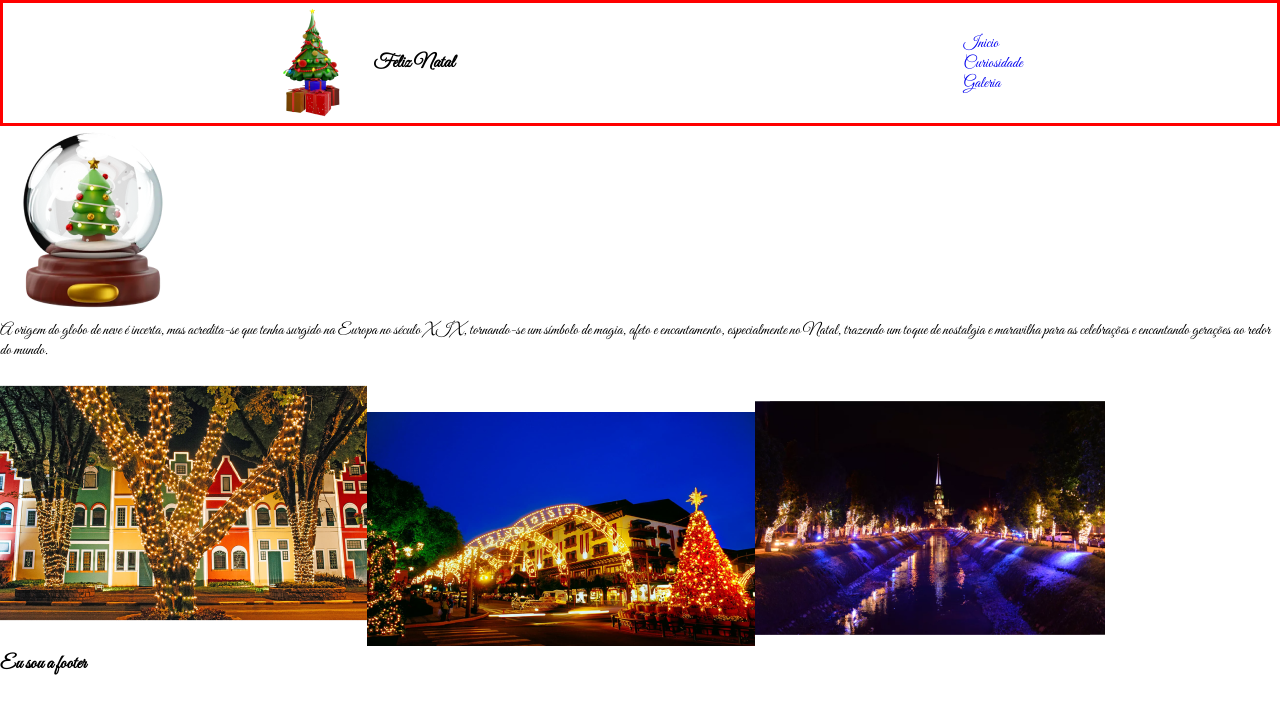
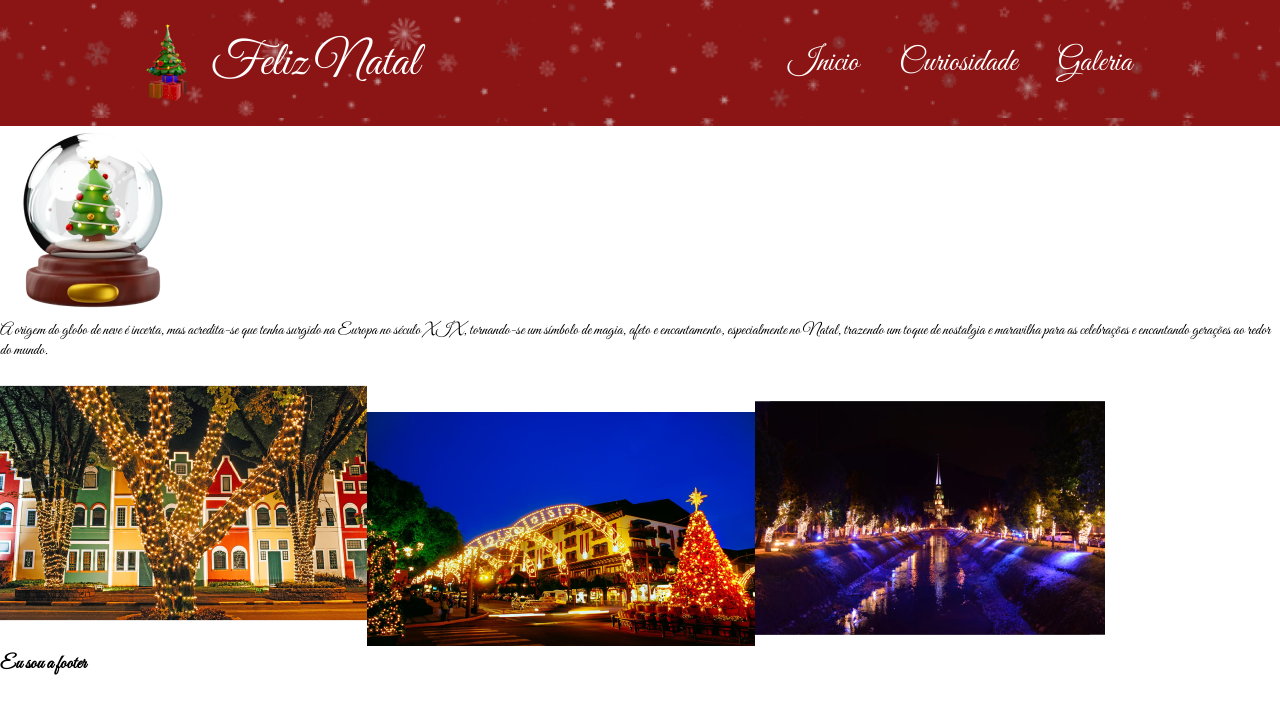
Before and after one commit to viannaingrid/desafio_natal, a React (Vite) app: page / in a window 1280 px wide. Shown: the top 714 px of the page. Built offline with nearby package versions, Linux system fonts and the light colour scheme.

Commit message:
:lipstick: add style to header

```diff
--- a/src/Components/Header/header.module.scss
+++ b/src/Components/Header/header.module.scss
@@ -1,13 +1,47 @@
 header {
-    border: solid red;
     display: flex;
     justify-content: space-around;
     align-items: center;
     height: 15.75vh;
+    background-color: #8B1414;
+    background-image: url('../../assets/brilhos-fundo-nav.png');
 }
 
 .logoHeader {
+    width: 30%;
     display: flex;
-    justify-content: space-between;
+    justify-content: flex-start;
     align-items: center;
+
+    img {
+        width: 6.5vw;
+    }
+
+    h1{
+        font-size: 3rem;
+        font-weight: 400;
+        color: #fff;
+    }
+
 }
+
+.navHeader {
+    width: 30%;
+
+    ul {
+        display: flex;
+        justify-content: space-around;
+        list-style: none;
+    }
+
+    .linkHeader {
+        color: #fff;
+        font-size: 2rem;
+        font-weight: 400;
+
+        &:hover {
+            font-size: 2.2rem;
+            text-decoration: underline solid 1px;
+        }
+    }
+}
```
